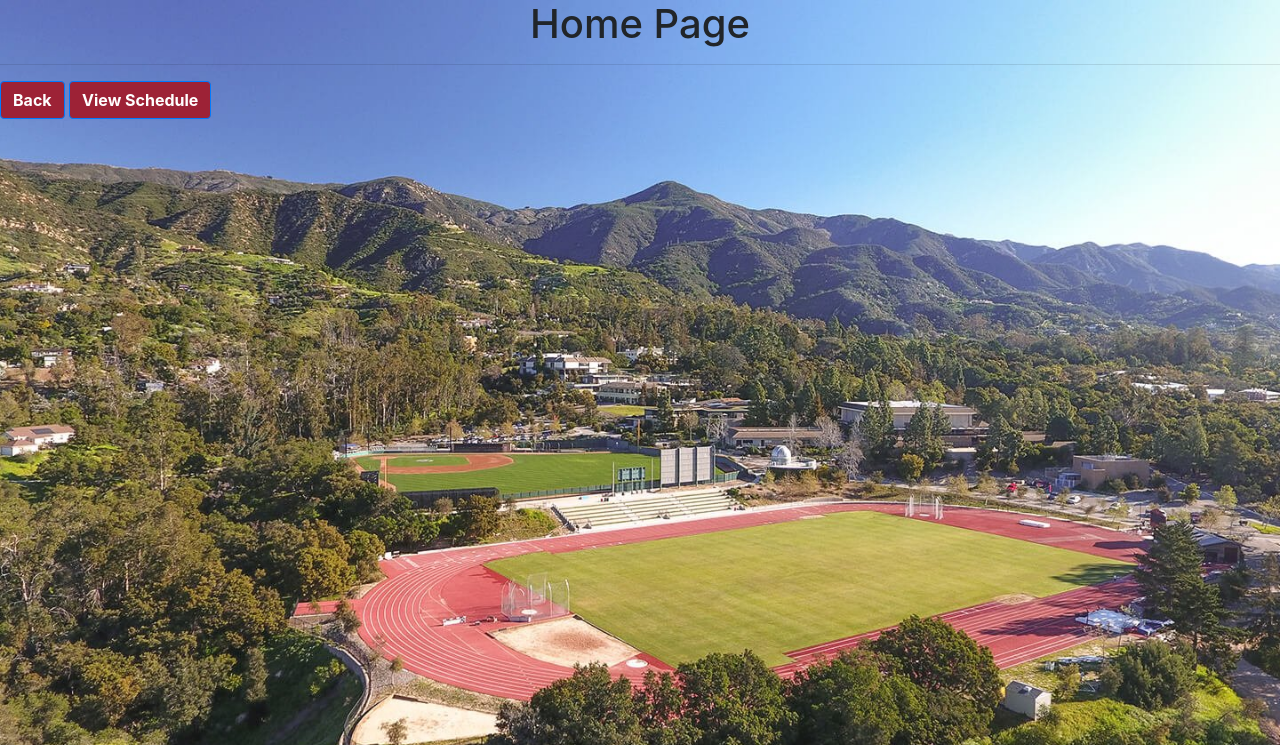
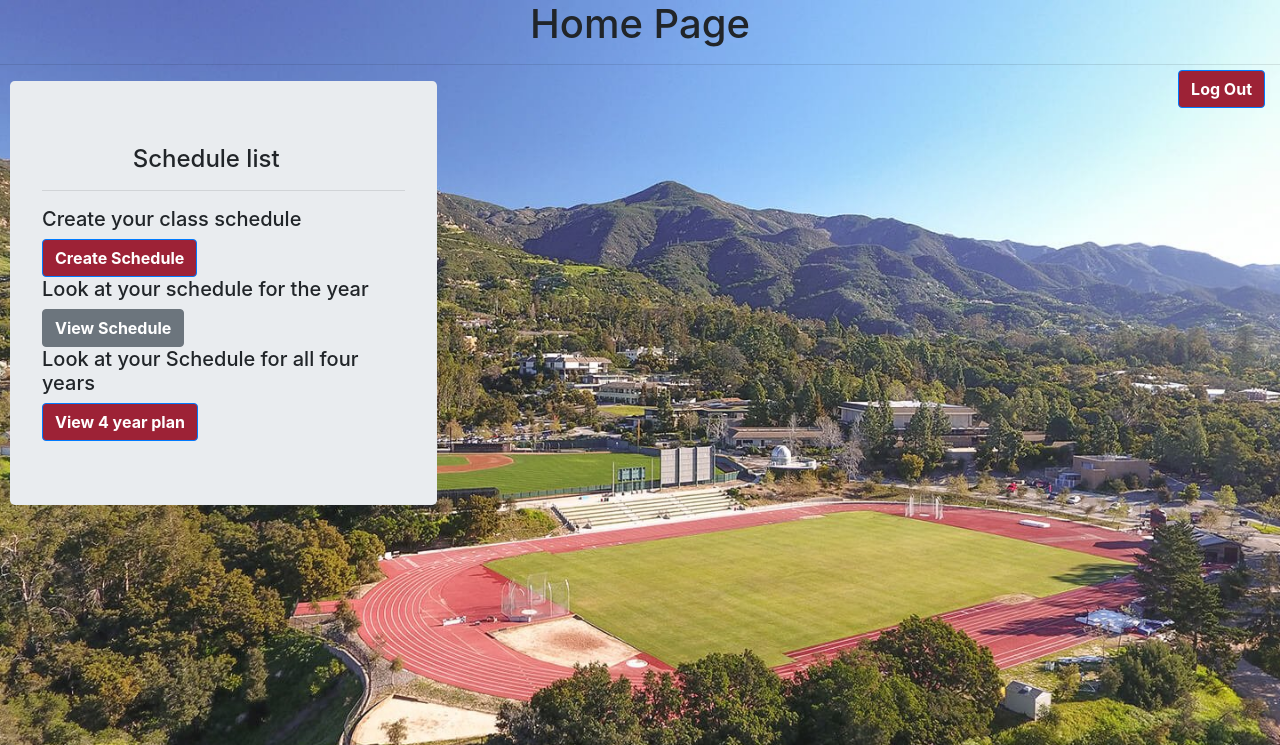
Before and after one commit to WestmontCS130/course-scheduling, a PHP site: page /home.html in a window 1280 px wide. Shown: the top 745 px of the page. Run offline with PHP 8.4, Linux system fonts and the light colour scheme; some libraries are stand-ins or nearby versions.

Commit message:
updated home page

```diff
--- a/css/site.css
+++ b/css/site.css
@@ -28,3 +28,9 @@ html {
     background-color: rgb(157, 34, 54);
     font-weight: bold;
 }
+
+.upper-left-corner {
+    position: absolute;
+    top: 70px;
+    right: 15px;
+}
--- a/home.html
+++ b/home.html
@@ -16,9 +16,21 @@
 <body>
     <h1 class="text-center">Home Page</h1>
     <hr>
-    <a href="courseSite.html" type="button" class="btn btn-primary westmontRed">Back</a>
+    <a href="courseSite.html" type="button" class="btn btn-primary westmontRed  upper-left-corner">Log Out</a>
     </div>
-    <a href="viewSchedule.html" type="button" class="btn btn-primary westmontRed">View Schedule</a>
+
+    <div class="col-4 jumbotron content">
+        <h4 class="center">Schedule list</h4>
+        <hr/>
+        <h5>Create your class schedule</h5>
+        <a href="viewSchedule.html" class="westmontRed btn btn-primary">Create Schedule </a>
+        <br/>
+        <h5>Look at your schedule for the year</h5>
+        <a href="#" class="btn btn-secondary font-weight-bold">View Schedule</a>
+        <br/>
+        <h5>Look at your Schedule for all four years</h5>
+        <a href="#" class="btn-primary btn westmontRed">View 4 year plan</a>
+    </div>
 
 
 
--- a/register.html
+++ b/register.html
@@ -15,7 +15,6 @@
 
 <body>
     <h1 class="text-center">Register Form</h1>
-    <a href="courseSite.html" type="button" class="btn btn-primary westmontRed">Log In Page</a>
     <div class="container">
         <div class="row">
             <div class="col-4 jumbotron content center">
@@ -34,7 +33,7 @@
                         <label for="password2">Re-Password</label>
                         <input type="password" class="form-control w" id="password2" placeholder="Re-Password">
                     </div>
-                    <button type="submit" class="btn btn-block btn-primary westmontRed">Log In Page</button>
+                    <a href="home.html" type="button" class="btn btn-primary westmontRed">Register</a>
                     <hr/>
                     <div id="messages">
 
```
Also changed, not shown: js/viewSchedule.js (line endings or trailing spaces).
